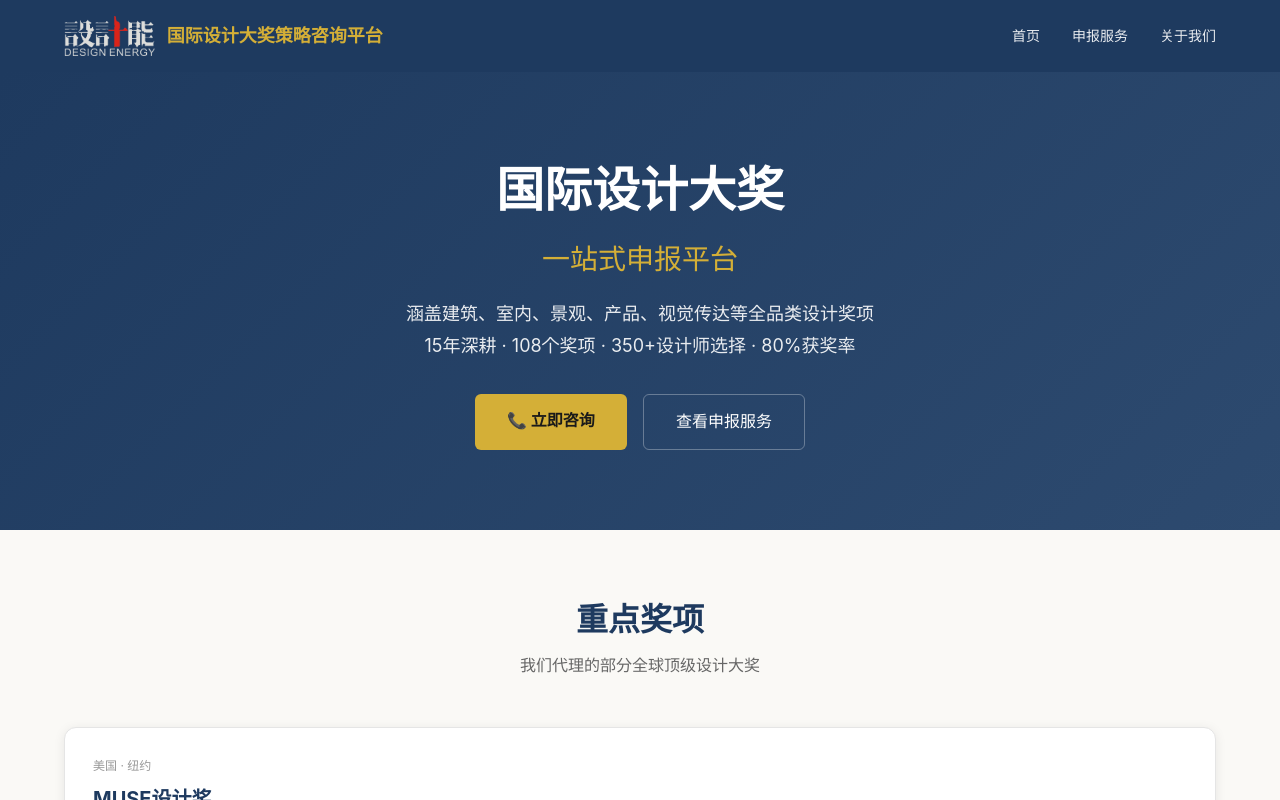
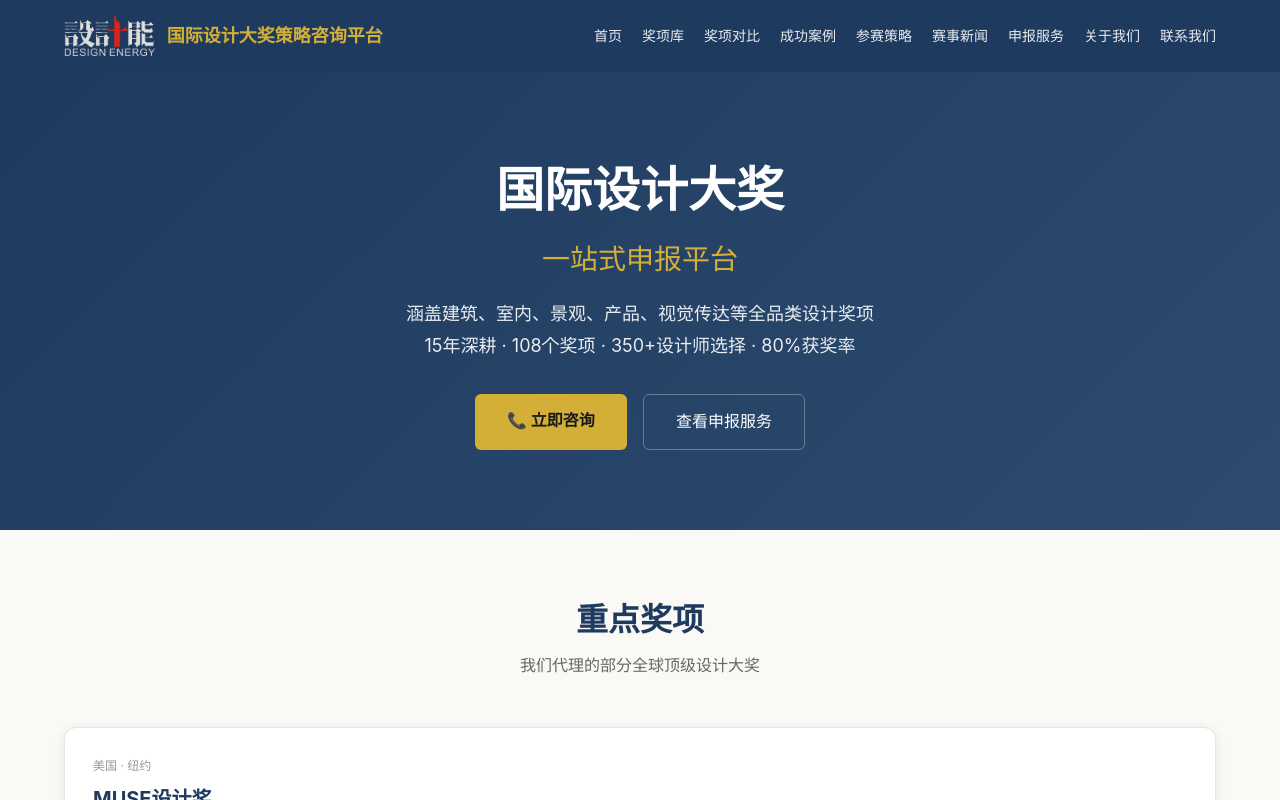
Before and after one commit to 9285962-sudo/design-awards-website, a Next.js app in the folder website/: page / in a window 1280 px wide. Shown: the top 800 px of the page. Built offline with nearby package versions, Linux system fonts and the light colour scheme.

Commit message:
更新导航为9项：首页、奖项库、奖项对比、成功案例、参赛策略、赛事新闻、申报服务、关于我们、联系我们

```diff
--- a/website/pages/index.js
+++ b/website/pages/index.js
@@ -30,8 +30,14 @@ export default function Home() {
             </div>
             <nav style={styles.nav}>
               <Link href="/" style={styles.navLink}>首页</Link>
+              <Link href="/awards" style={styles.navLink}>奖项库</Link>
+              <Link href="/compare" style={styles.navLink}>奖项对比</Link>
+              <Link href="/cases" style={styles.navLink}>成功案例</Link>
+              <Link href="/strategy" style={styles.navLink}>参赛策略</Link>
+              <Link href="/news" style={styles.navLink}>赛事新闻</Link>
               <Link href="/services" style={styles.navLink}>申报服务</Link>
               <Link href="/about" style={styles.navLink}>关于我们</Link>
+              <Link href="/contact" style={styles.navLink}>联系我们</Link>
             </nav>
           </div>
         </div>
@@ -227,7 +233,7 @@ const styles = {
   },
   nav: {
     display: 'flex',
-    gap: '32px',
+    gap: '20px',
   },
   navLink: {
     color: '#fff',
```
